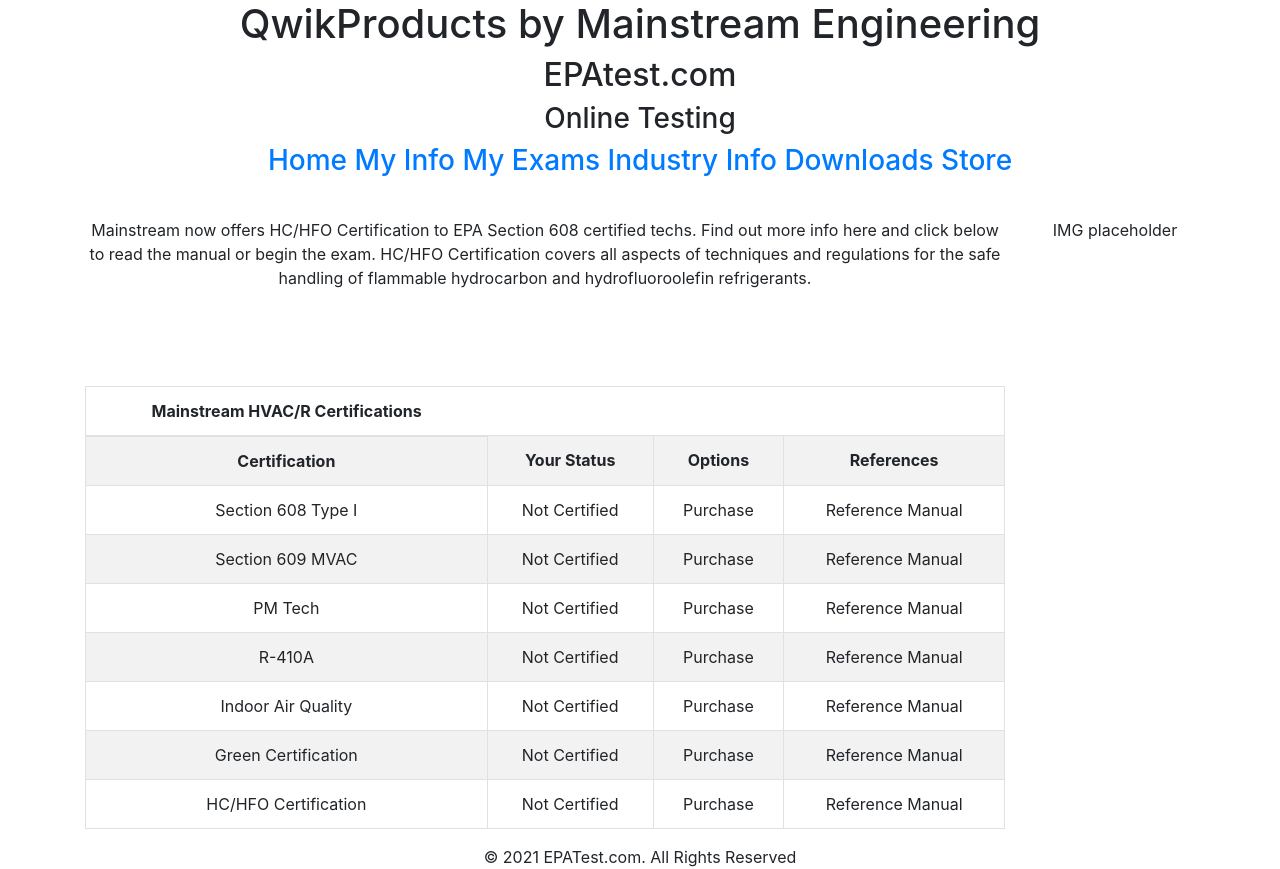
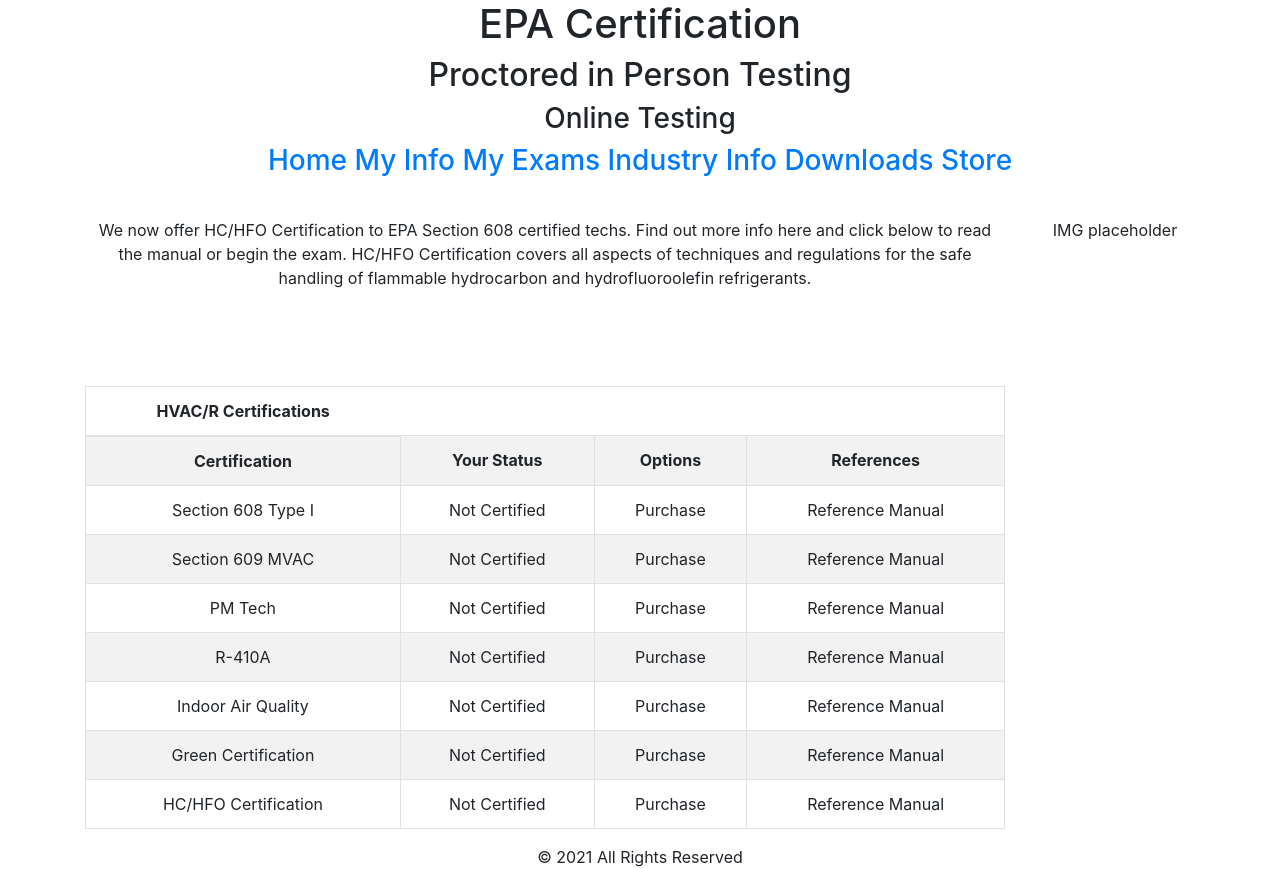
Before and after one commit to SamPCunningham/CertPlatform, a React (Create React App) app in the folder frontend/: page / in a window 1280 px wide. Built offline with nearby package versions, Linux system fonts and the light colour scheme.

Commit message:
Changed some headers/added some dropdown options

```diff
--- a/frontend/src/Components/Home/homeTable.js
+++ b/frontend/src/Components/Home/homeTable.js
@@ -13,7 +13,7 @@
                <Table striped bordered hover className="table" style={{marginTop: '80px'}}>
                    <thead>
                        <tr>
-                           <th style={{borderRight: 'none'}}>Mainstream HVAC/R Certifications</th>
+                           <th style={{borderRight: 'none'}}>HVAC/R Certifications</th>
                        </tr>
                    </thead>
                    <tbody>
--- /dev/null
+++ b/frontend/src/Components/MyInfo/allstate.json
@@ -0,0 +1,16 @@
+[
+    {
+        "country" : "USA",
+        "states" : {
+            "name" : ["Alabama", "Alaska", "Arizona", "Arkansas", "California", "Colorado", "Delaware","District of Columbia", "Florida", "Georgia", "Hawaii", "Idaho", "Illinois", "Indiana", "Iowa", "Kansas", "Kentucky", "Louisiana", "Maine", "Maryland", "Massachusetts", "Michigan", "Minnesota", "Mississippi", "Missouri", "Montana", "Nebraska", "Nevada", "New Hampshire", "New Jersey", "New Mexico", "New York", "North Carolina", "North Dakota", "Ohio", "Oklahoma", "Oregon","Pennsylvania", "Rhode Island", "South Carolina", "South Dakota", "Tennessee", "Texas", "Utah", "Vermont", "Virginia", "Washington","West Virginia", "Wisconsin", "Wyoming", "American Samoa", "Guam", "Northern Mariana Islands", "Puerto Rico", "U.S. Virgin Islands"],
+            "value" : ["AL", "AK", "AZ", "AR", "CA", "CO", "DE", "DC", "FL", "GA", "HI", "ID", "IL", "IN","IA", "KS","KY","LA","ME","MD","MA","MI","MN","MS","MO","MT","NE","NV","NH","NJ","NM","NY","NC","ND","OH","OK","OR","PA","RI","SC","SD","TN","TX","UT","VT","VA","WA","WV","WI","WY", "AS","GU","MP","PR","VI"]
+        }
+    },
+    {
+        "country" : "Mexico",
+        "states" : {
+            "name" : ["Aguascalientes", "Baja California"],
+            "value" : ["AG", "BC"]
+        }
+    }
+]
--- a/frontend/src/Components/MyInfo/myInfoList.js
+++ b/frontend/src/Components/MyInfo/myInfoList.js
@@ -14,14 +14,6 @@
                 <p><span style={{ color: "red" }}>*</span> Indicates a required field</p>
             </div>
             <div className="form-group row">
-	            <label className="col-sm-5 col-md-4 control-label">Social Security #:<span style={{ color: "red"}}>*</span></label>
-			      <div className="col-sm-7 col-md-8">
-			          <input type="text" size="3" value="XXX" disabled />-
-			          <input type="text" size="2" value="XX" disabled />-
-			          <input type="text" size="4" value="XXXX" disabled />
-			      </div>
-	         </div>
-             <div className="form-group row">
 	            <label className="col-sm-5 col-md-4 control-label">First Name:<span style={{ color: "red"}}>*</span></label>
 	            <div className="col-sm-7 col-md-8">
 	                <input type="text" name="fname" />
--- a/frontend/src/Components/MyInfo/stateDrop.js
+++ b/frontend/src/Components/MyInfo/stateDrop.js
@@ -1,19 +1,22 @@
 import React from 'react';
-import data from './states.json';
+import data from './allstate.json';
 
 const StateDrop = () => {
 
     return (
         <div >
             <select>
-                <optgroup label="U.S.A">
-                    {data.map(state => (
-                    <option key={state.value} value={state.value}>{state.name}</option>
+                {data.map(item => (
+                    <optgroup label={item.country}>
+                        {item.states.name.map((x, i) => (
+                            <option key={x} value={item.states.value[i]}>{x}</option>
+                        ))}
+                    </optgroup>
                 ))}
-                </optgroup>
             </select>
         </div>
      );
 }
 
+
 export default StateDrop;
--- a/frontend/src/Components/footer.js
+++ b/frontend/src/Components/footer.js
@@ -4,7 +4,7 @@
     let year = new Date().getFullYear();
 
     return (
-        <footer>&#169; {year} EPATest.com. All Rights Reserved</footer>
+        <footer>&#169; {year} All Rights Reserved</footer>
      );
 }
 
--- a/frontend/src/Components/header.js
+++ b/frontend/src/Components/header.js
@@ -4,8 +4,8 @@
 const Header = () => {
     return (
         <header>
-            <h1>QwikProducts by Mainstream Engineering</h1>
-            <h2>EPAtest.com</h2>
+            <h1>EPA Certification</h1>
+            <h2>Proctored in Person Testing</h2>
             <h3>Online Testing</h3>
             <h3><Link to="/">Home</Link> <Link to="myinfo">My Info</Link> <Link to="myexams">My Exams</Link> <Link to="industryinfo">Industry Info</Link> <Link to="downloads">Downloads</Link> <Link to="store">Store</Link></h3>
         </header>
--- a/frontend/src/Components/pages.js
+++ b/frontend/src/Components/pages.js
@@ -7,7 +7,7 @@
     return (
         <div className="container" style={{ marginTop: "40px" }}>
             <div className="row">
-                <p className="col-10">Mainstream now offers HC/HFO Certification to EPA Section 608 certified techs. Find out more info here and click below to read the manual or begin the exam. HC/HFO Certification covers all aspects of techniques and regulations for the safe handling of flammable hydrocarbon and hydrofluoroolefin refrigerants.</p>
+                <p className="col-10">We now offer HC/HFO Certification to EPA Section 608 certified techs. Find out more info here and click below to read the manual or begin the exam. HC/HFO Certification covers all aspects of techniques and regulations for the safe handling of flammable hydrocarbon and hydrofluoroolefin refrigerants.</p>
                 <p className="col-2">IMG placeholder</p>
                 <HomeTable />
             </div>
```
